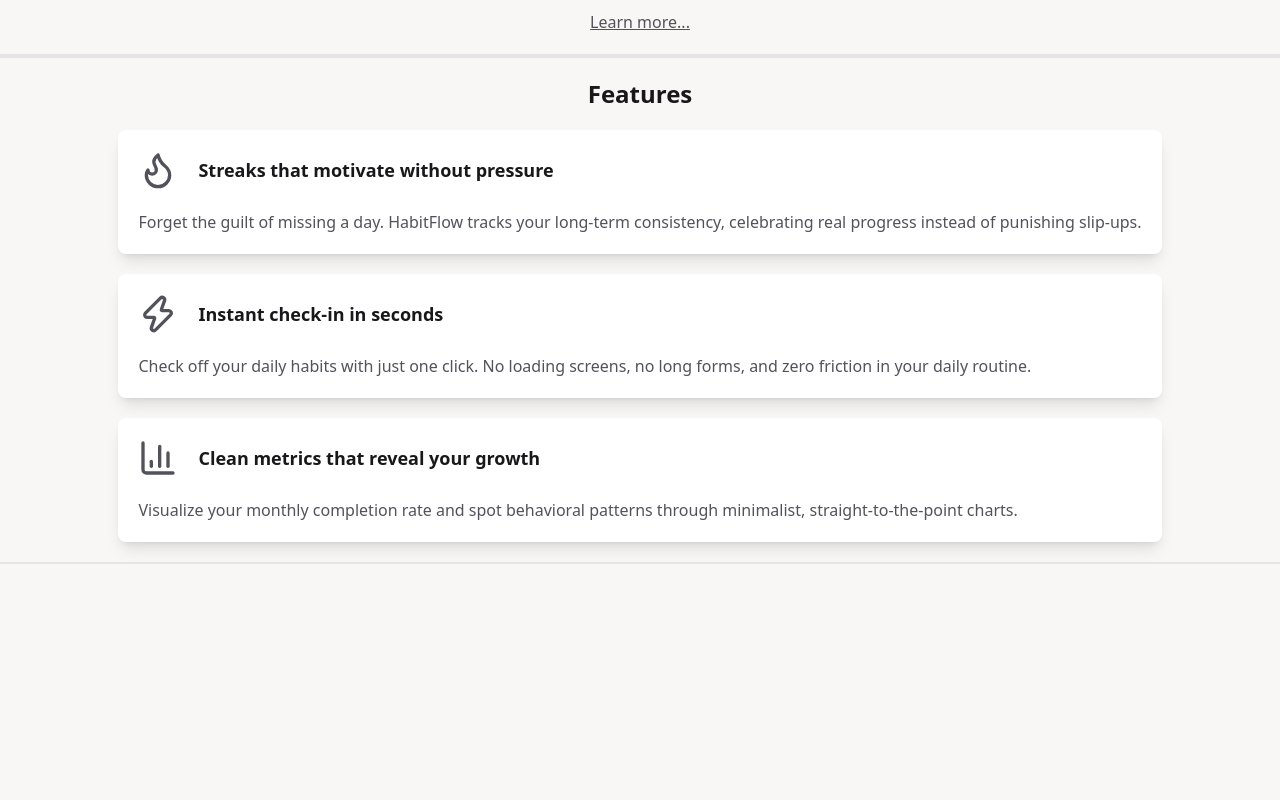
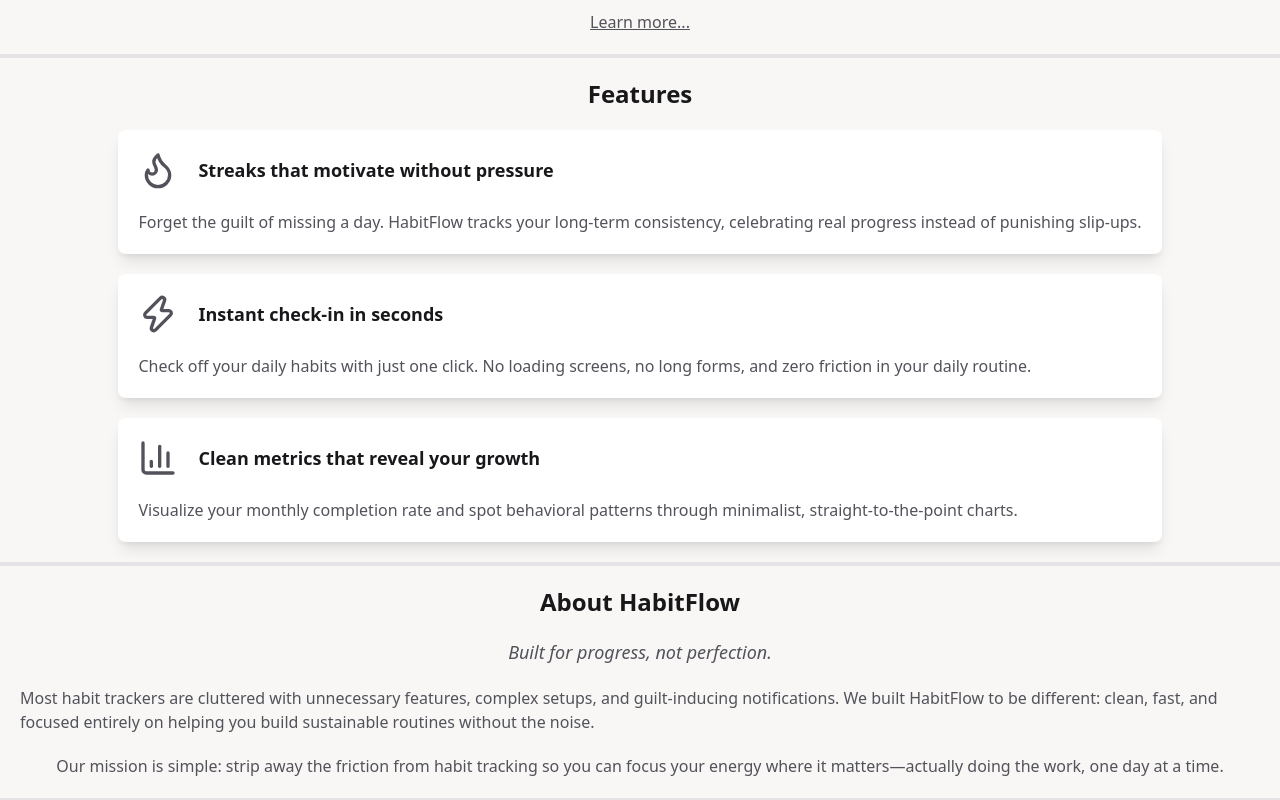
Before and after one commit to GilbertoBispo/HabitFlow, a Next.js app: page / in a window 1280 px wide. Shown: the part 312-1112 px from the top of the page. Before the commit the page ends 876 px from the top, so only its background shows below. Built offline with nearby package versions, Linux system fonts and the light colour scheme.

Commit message:
feat: creates About section

```diff
--- /dev/null
+++ b/app/components/About.tsx
@@ -0,0 +1,16 @@
+import SubTitle from "./ui/SubTitle";
+import Section from "./ui/Section";
+import Title from "./ui/Title";
+
+export default function About() {
+    return(
+        <Section>
+            <Title>About HabitFlow</Title>
+
+            <SubTitle>Built for progress, not perfection.</SubTitle>
+
+            <p>Most habit trackers are cluttered with unnecessary features, complex setups, and guilt-inducing notifications. We built HabitFlow to be different: clean, fast, and focused entirely on helping you build sustainable routines without the noise.</p>
+            <p>Our mission is simple: strip away the friction from habit tracking so you can focus your energy where it matters—actually doing the work, one day at a time.</p>
+        </Section>
+    );
+};
--- a/app/components/Features.tsx
+++ b/app/components/Features.tsx
@@ -1,4 +1,5 @@
 import Card from "./ui/Card";
+import Title from "./ui/Title";
 import Section from "./ui/Section";
 import { Flame, Zap, ChartColumn } from "lucide-react";
 
@@ -27,7 +28,7 @@ export default function Features() {
 
     return(
         <Section>
-            <h2 className="text-2xl text-(--titles)"><strong>Features</strong></h2>
+            <Title>Features</Title>
 
             <div className="flex flex-col gap-5">
                 {features.map((feature, index) => {
--- a/app/components/Hero.tsx
+++ b/app/components/Hero.tsx
@@ -1,12 +1,15 @@
 import Button from "./ui/Button";
 import Section from "./ui/Section";
+import SubTitle from "./ui/SubTitle";
 
 export default function Header() {
     return (
         <Section>
             <h1 className="text-3xl text-(--titles) text-center"><strong>Simple. Powerful. Effective.</strong></h1>
 
-            <h2 className="text-lg"><em>The smartest way to build the life you want.</em></h2>
+            <SubTitle>
+                The smartest way to build the life you want.
+            </SubTitle>
 
             <p className="text-center text-lg">Track your daily progress, stay accountable, and build unstoppable momentum with HabitFlow’s intuitive and distraction-free interface.</p>
 
--- /dev/null
+++ b/app/components/ui/SubTitle.tsx
@@ -0,0 +1,14 @@
+interface SubTitle {
+    children: React.ReactNode,
+    className?: string
+};
+
+export default function SubTitle({ children, className }: SubTitle) {
+    return(
+        <h3 className={`text-lg ${className}`}>
+            <em>
+                {children}
+            </em>
+        </h3>
+    )
+}
--- /dev/null
+++ b/app/components/ui/Title.tsx
@@ -0,0 +1,14 @@
+interface TypeTitle {
+    children: React.ReactNode,
+    className?: string
+}
+
+export default function Title({ children, className }: TypeTitle) {
+    return (
+        <h2 className={`text-2xl text-(--titles) ${className}`}>
+            <strong>
+                {children}
+            </strong>
+        </h2>
+    );
+};
--- a/app/page.tsx
+++ b/app/page.tsx
@@ -1,6 +1,7 @@
 import Header from "./components/Header";
 import Hero from "./components/Hero";
 import Features from "./components/Features";
+import About from "./components/About";
 
 export default function Home() {
   return (
@@ -8,6 +9,7 @@ export default function Home() {
       <Header></Header>
       <Hero></Hero>
       <Features></Features>
+      <About></About>
     </div>
   );
 }
```
